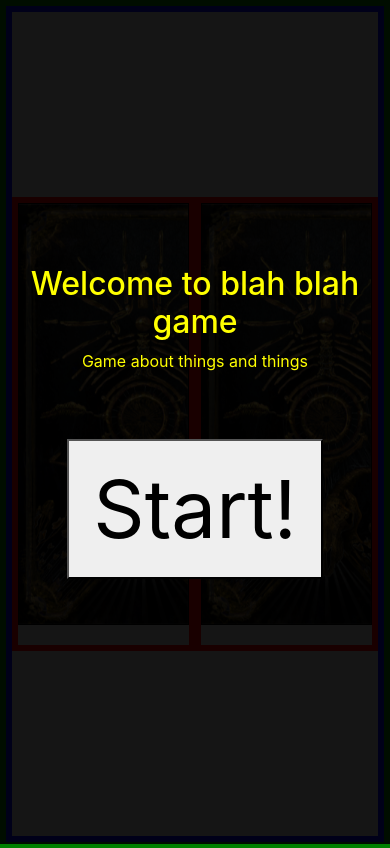
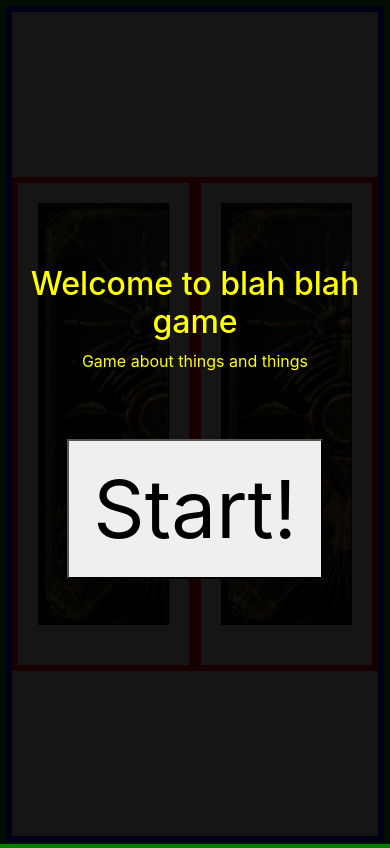
Before and after one commit to ShaunWard/Milestone-Project-Two, a plain HTML site: page index.html in a window 390 px wide. Drawn offline with nearby package versions, Linux system fonts and the light colour scheme.

Commit message:
Further style changes to suit responsive design

```diff
--- a/style.css
+++ b/style.css
@@ -17,7 +17,7 @@ body {
 
 .my-col {
     border: 6px solid red;
-    padding: 0px;
+    padding: 20px;
 }
 
 /*  */
```
